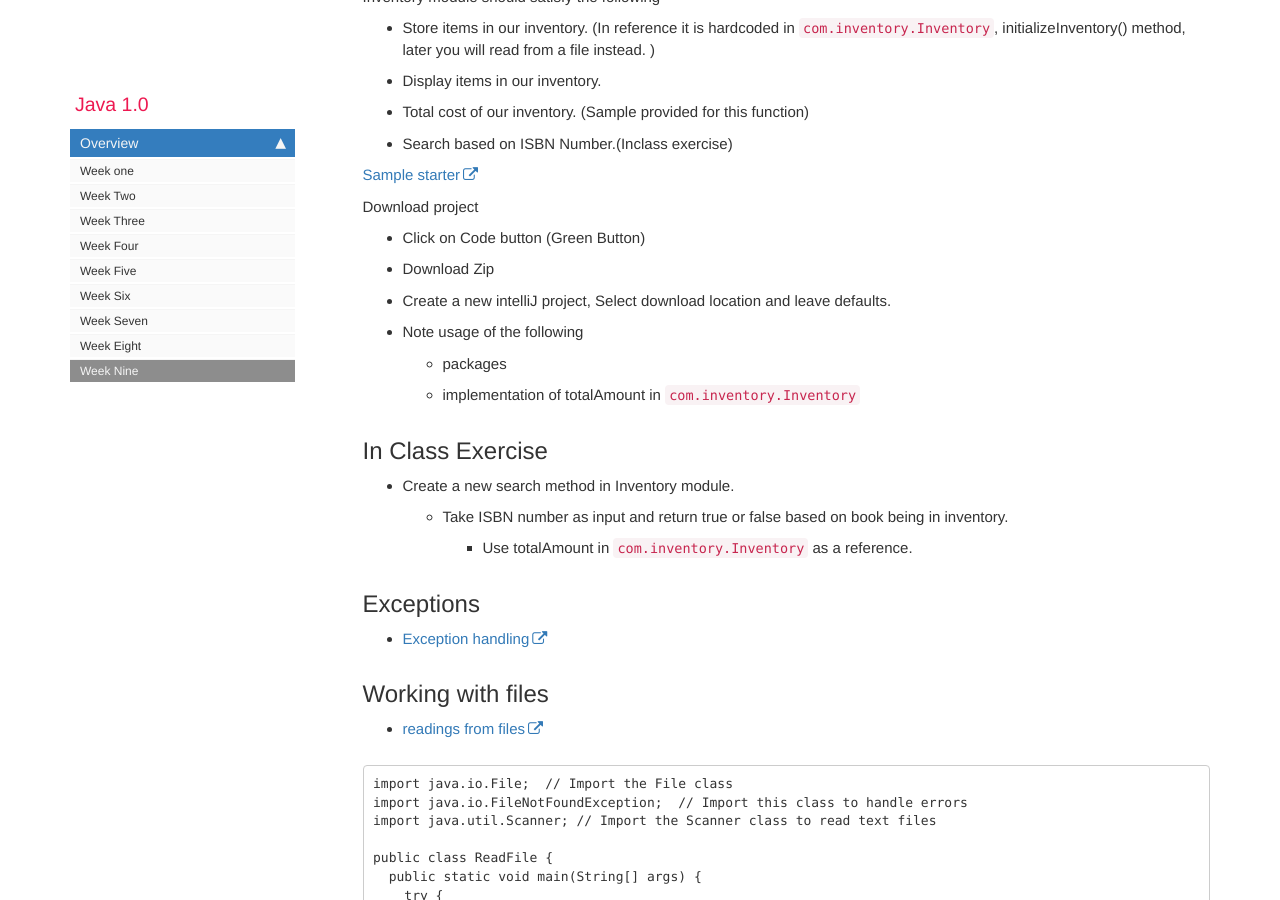
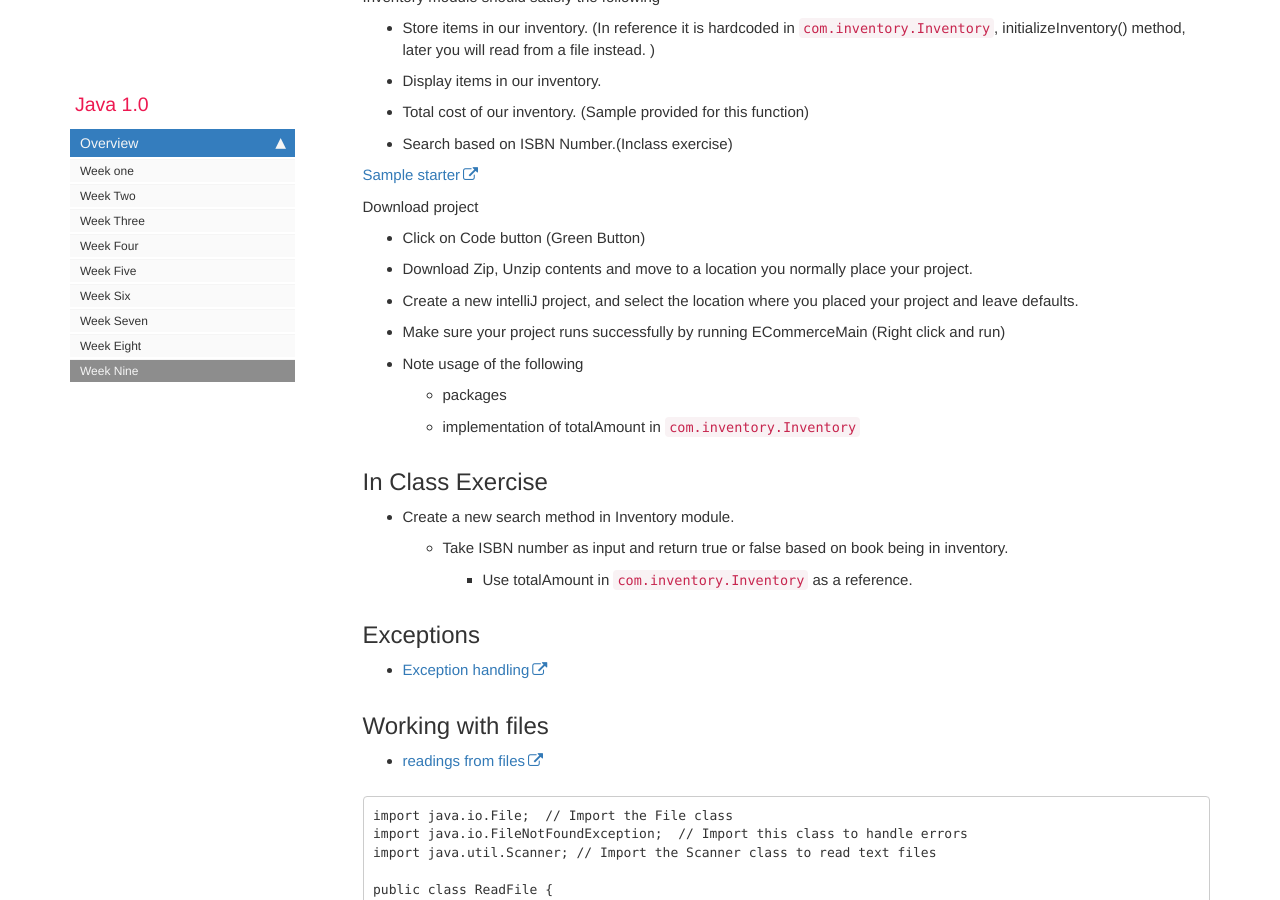
Before and after one commit to rambethina/java, a Jekyll site: the page built from pages/mydoc/mydoc_week_nine.md, in a window 1280 px wide and 900 px high, scrolled down 2122 px. Built offline with Jekyll 4.4.1, drawn with Linux system fonts in a browser that asks for light colours; comment, search, counter and statistics services are not loaded.

Commit message:
week 9 add assignment

```diff
--- a/pages/mydoc/mydoc_week_nine.md
+++ b/pages/mydoc/mydoc_week_nine.md
@@ -96,9 +96,10 @@ Inventory module should satisfy the following
 
 Download project
 * Click on Code button (Green Button)
-* Download Zip
+* Download Zip, Unzip contents and move to a location you normally place your project.
 
-* Create a new intelliJ project, Select download location and leave defaults.
+* Create a new intelliJ project, and select the location where you placed your project and leave defaults.
+* Make sure your project runs successfully by running ECommerceMain (Right click and run)
 
 * Note usage of the following
     * packages
```
